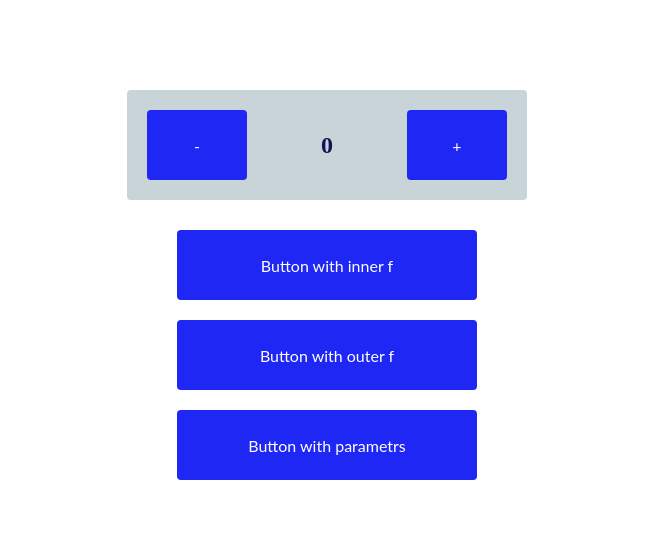
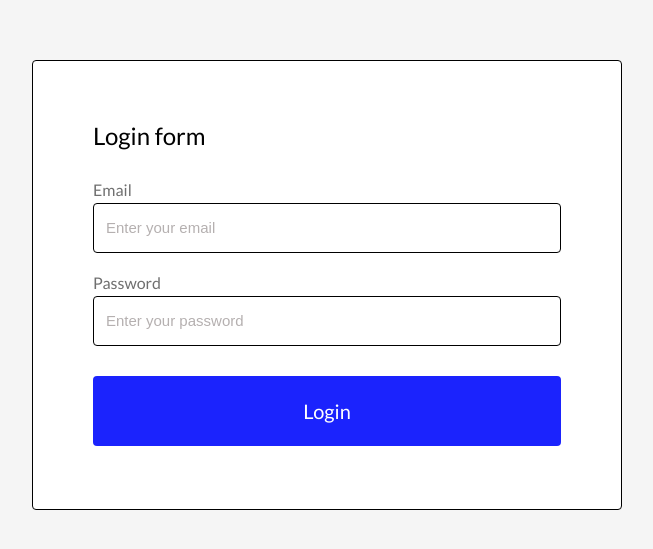
Before and after one commit to PaulPufel/42.2_front_react, a React (Create React App) app: page / in a window 1280 px wide. Shown: the part 115-664 px from the top of the page, without its empty margins (313-966 px from the left). Built offline with nearby package versions, Linux system fonts and the light colour scheme.

Commit message:
Add homework03

```diff
--- a/src/App.jsx
+++ b/src/App.jsx
@@ -3,11 +3,11 @@ import "./App.css";
 //lesson imports
 // import Lesson02 from "./lessons/Lesson02/Lesson02";
 // import Lesson03 from "./lessons/Lesson03/Lesson03";
-import Lesson04 from "./lessons/Lesson04/Lesson04";
+// import Lesson04 from "./lessons/Lesson04/Lesson04";
 
 //homework imports
 // import Homework02 from "./homeworks/Homework02/Homework02";
-// import Homework03 from "./homeworks/Homework03/Homework03";
+ import Homework03 from "./homeworks/Homework03/Homework03";
 
 //consultation imports
 // import Consult02 from "./consultation/Consult02/Consult02";
@@ -16,11 +16,12 @@ function App() {
   return (
     <div className="App">
       {/* <Lesson02 /> */}
+      {/* <Lesson03 /> */}
+      {/* <Lesson04 /> */}
+      {/* <Consult02 /> */}
       {/* <Homework02 /> */}
-      {/* <Homework03 /> */}
-      {/* <Lesson03 /> */}
-      {/* <Consult02 /> */}
-      <Lesson04 />
+      <Homework03 />
+
     </div>
   );
 }
--- a/src/components/Button/Button.jsx
+++ b/src/components/Button/Button.jsx
@@ -1,7 +1,6 @@
 import "./styles.css";
 
 function Button({ name, type = "button", onClick}) {
-  // console.log(props.buttonName);
 
   return (
     <button onClick={onClick} className="main-button" type={type}>
--- a/src/components/Button/styles.css
+++ b/src/components/Button/styles.css
@@ -1,24 +1,12 @@
 .main-button {
   width: 100%;
   height: 70px;
-  outline: none;
   border: none;
   padding: 20px;
-  background: #1f27f5;
+  background: #1b23fd;
   border-radius: 4px;
   color: white;
   font-family: Lato, Geneva, Tahoma, sans-serif;
-  font-size: 16px;
+  font-size: 20px;
   cursor: pointer;
 }
-
-/* old styles */
-/* .main-button {
-  width: 300px;
-  padding: 20px 30px;
-  background-color: #1d2a55;
-  font-size: 28px;
-  color: aliceblue;
-  border: none;
-  border-radius: 4px;
-} */
--- a/src/components/Input/Input.jsx
+++ b/src/components/Input/Input.jsx
@@ -1,6 +1,6 @@
 import "./styles.css";
 
-function Input({ name, id, type, placeholder, label }) {
+function Input({ id, name, type, placeholder, label }) {
   return (
     <div className="input-container">
       <label htmlFor={id}>{label}</label>
--- a/src/components/Input/styles.css
+++ b/src/components/Input/styles.css
@@ -2,8 +2,8 @@
 .input-container {
     display: flex;
     flex-direction: column;
+    width: 100%;
     gap: 4px;
-    width: 100%;
   }
 
   label {
@@ -22,5 +22,6 @@
   }
 
   .input-element::placeholder {
-    color: #a19f9f;
+    font-size: 15px;
+    color: #b5b0b0;
   }
--- a/src/components/LoginForm/LoginForm.jsx
+++ b/src/components/LoginForm/LoginForm.jsx
@@ -1,11 +1,11 @@
+import "./styles.css";
 import Button from "../Button/Button";
 import Input from "../Input/Input";
-import "./styles.css";
 
 function LoginForm() {
   return (
     <form className="login-form-wrapper">
-      <div className="login-form-title">Login form</div>
+      <h1>Login form</h1>
       <div className="inputs-container">
         <Input
           name="email"
--- a/src/components/LoginForm/styles.css
+++ b/src/components/LoginForm/styles.css
@@ -5,15 +5,17 @@
   flex-direction: column;
   gap: 30px;
   width: 590px;
+  height: 450px;
   padding: 60px;
   border: 1px solid black;
   border-radius: 4px;
   font-family: Lato, Geneva, Tahoma, sans-serif;
+  background-color: #FFFFFF;
 }
 
-.login-form-title {
-  font-size: 24px;
-  font-weight: bold;
+h1{
+font-size: 24px;
+font-weight: 400;
 }
 
 .inputs-container {
--- a/src/homeworks/Homework03/Homework03.jsx
+++ b/src/homeworks/Homework03/Homework03.jsx
@@ -1,9 +1,9 @@
+import "./styles.css";
 import LoginForm from "../../components/LoginForm/LoginForm";
-import "./styles.css";
 
 function Homework03() {
   return (
-    <div className="homework03-container">
+    <div className="container">
       <LoginForm />
     </div>
   );
--- a/src/homeworks/Homework03/styles.css
+++ b/src/homeworks/Homework03/styles.css
@@ -1,6 +1,7 @@
-.homework03-container {
+.container {
     display: flex;
     justify-content: center;
     align-items: center;
     flex: 1;
+    background-color: whitesmoke;
   }
```
